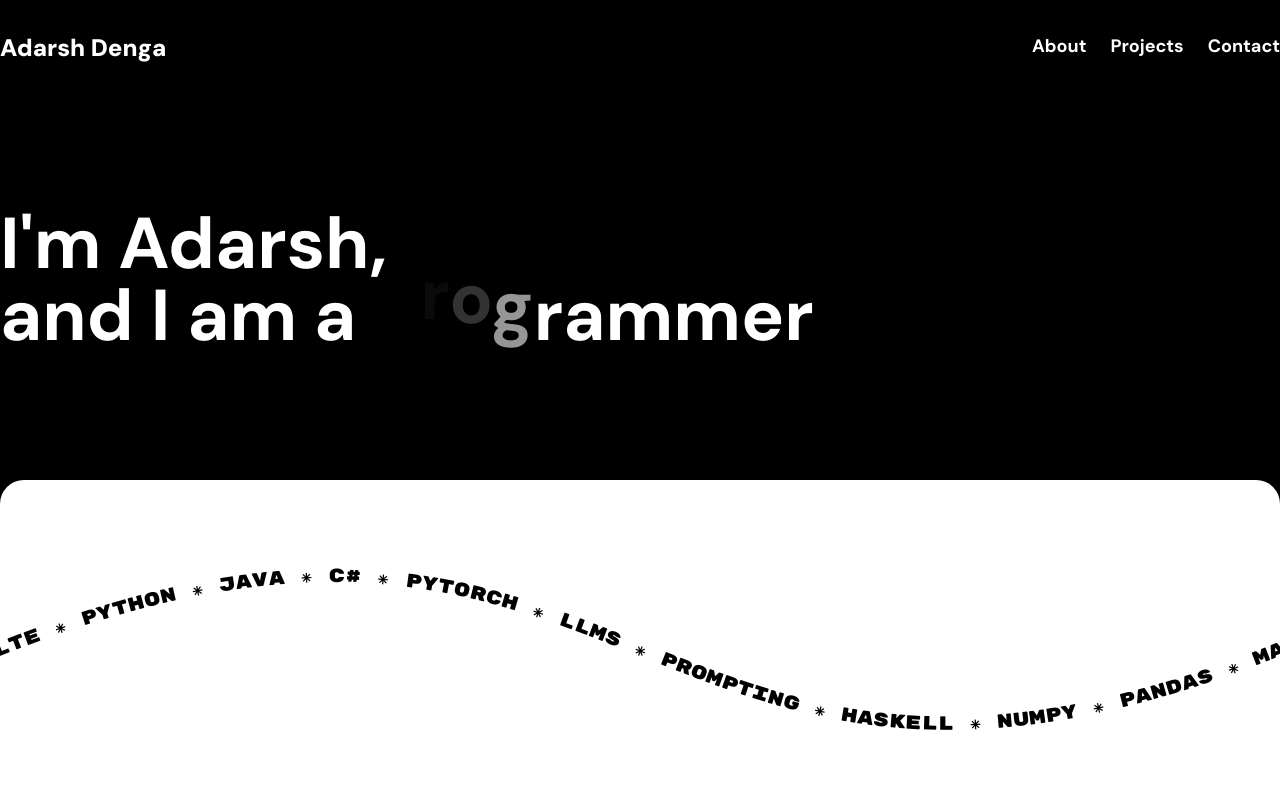
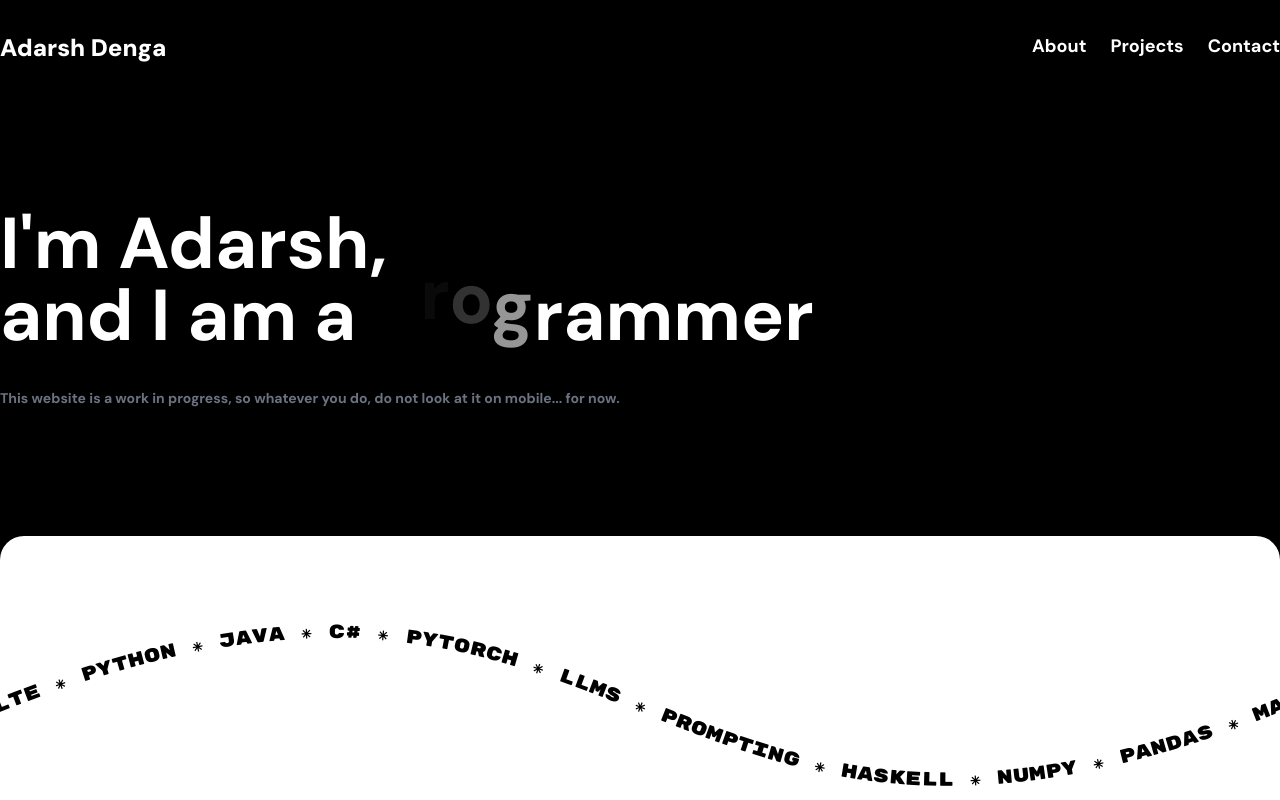
Before and after one commit to adarshdenga/portfoliov3, a React (Vite) app: page / in a window 1280 px wide. Shown: the top 800 px of the page. Built offline with nearby package versions, Linux system fonts and the light colour scheme.

Commit message:
Caution!

```diff
--- a/src/components/Intro.tsx
+++ b/src/components/Intro.tsx
@@ -19,6 +19,10 @@ export default function () {
       >
         and I am a&nbsp; <TextSwitcher />
       </motion.div>
+      <p className="mt-9 text-sm text-gray-500 w-1/2">
+        This website is a work in progress, so whatever you do, do not look at
+        it on mobile... for now.
+      </p>
     </div>
   );
 }
```
